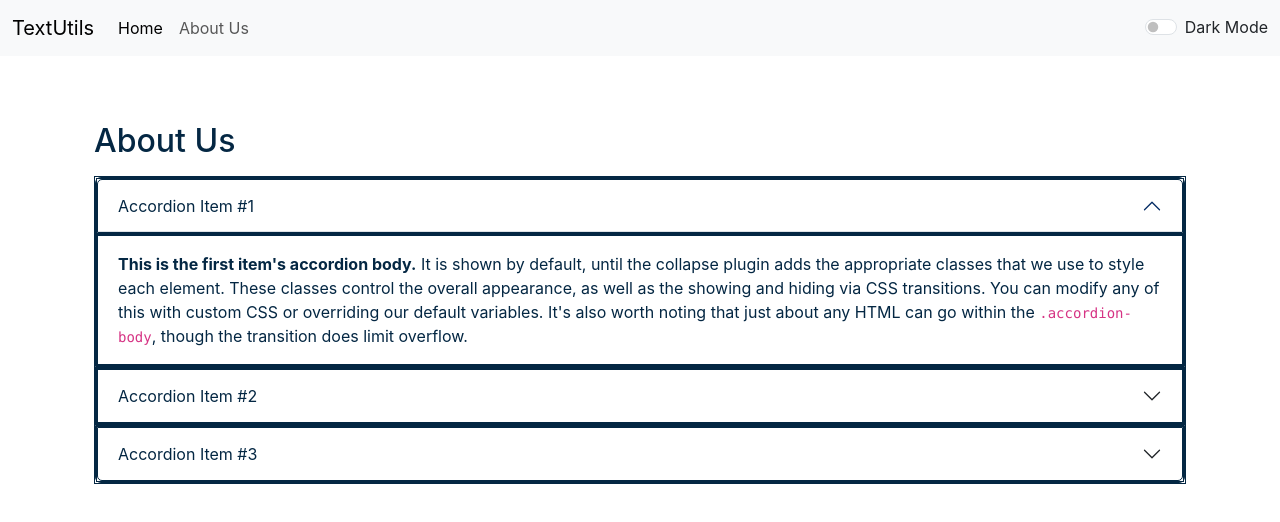
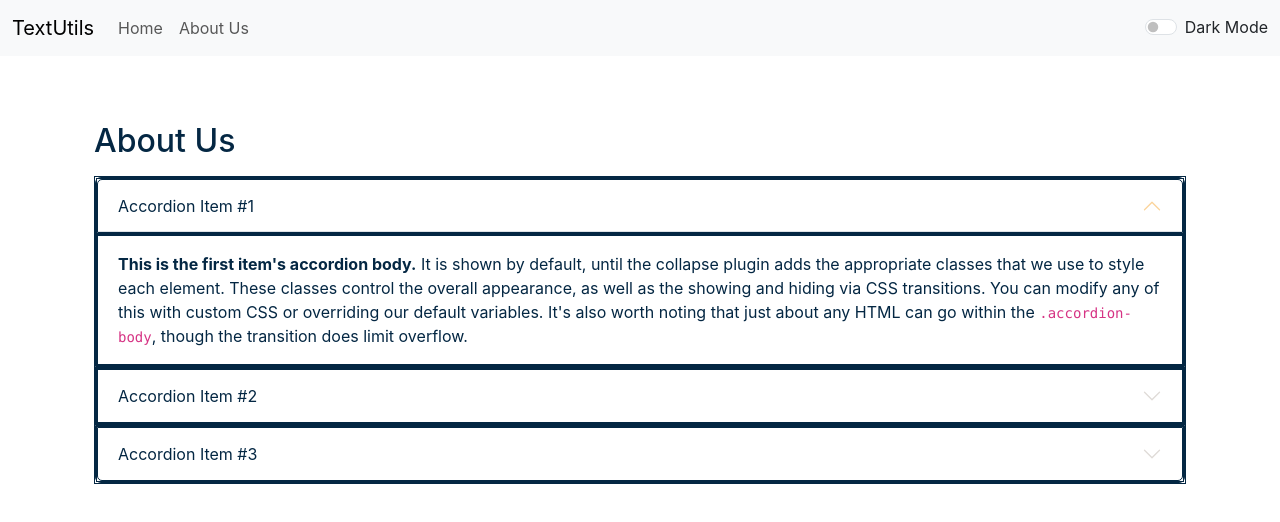
Before and after one commit to sameehana18/TextUtils, a React (Create React App) app: page /about in a window 1280 px wide. Shown: the top 522 px of the page. Built offline with nearby package versions, Linux system fonts and the light colour scheme.

Commit message:
Navbar active changed to NULL

```diff
--- a/src/components/About.js
+++ b/src/components/About.js
@@ -26,7 +26,7 @@
               type="button"
               data-bs-toggle="collapse"
               data-bs-target="#collapseOne"
-              aria-expanded="true"
+              aria-expanded="false"
               aria-controls="collapseOne"
               style={myStyle}
             >
--- a/src/components/Navbar.js
+++ b/src/components/Navbar.js
@@ -36,7 +36,7 @@
               {/* <a className="nav-link active" aria-current="page" href="#">
                 Home
               </a> */}
-              <Link className="nav-link active" aria-current="page" to="/">
+              <Link className="nav-link" aria-current="page" to="/">
                 Home
               </Link>
             </li>
--- a/src/index.css
+++ b/src/index.css
@@ -11,3 +11,7 @@
   font-family: source-code-pro, Menlo, Monaco, Consolas, 'Courier New',
     monospace;
 }
+
+.accordion-button::after {
+  filter: invert(1);
+}
```
